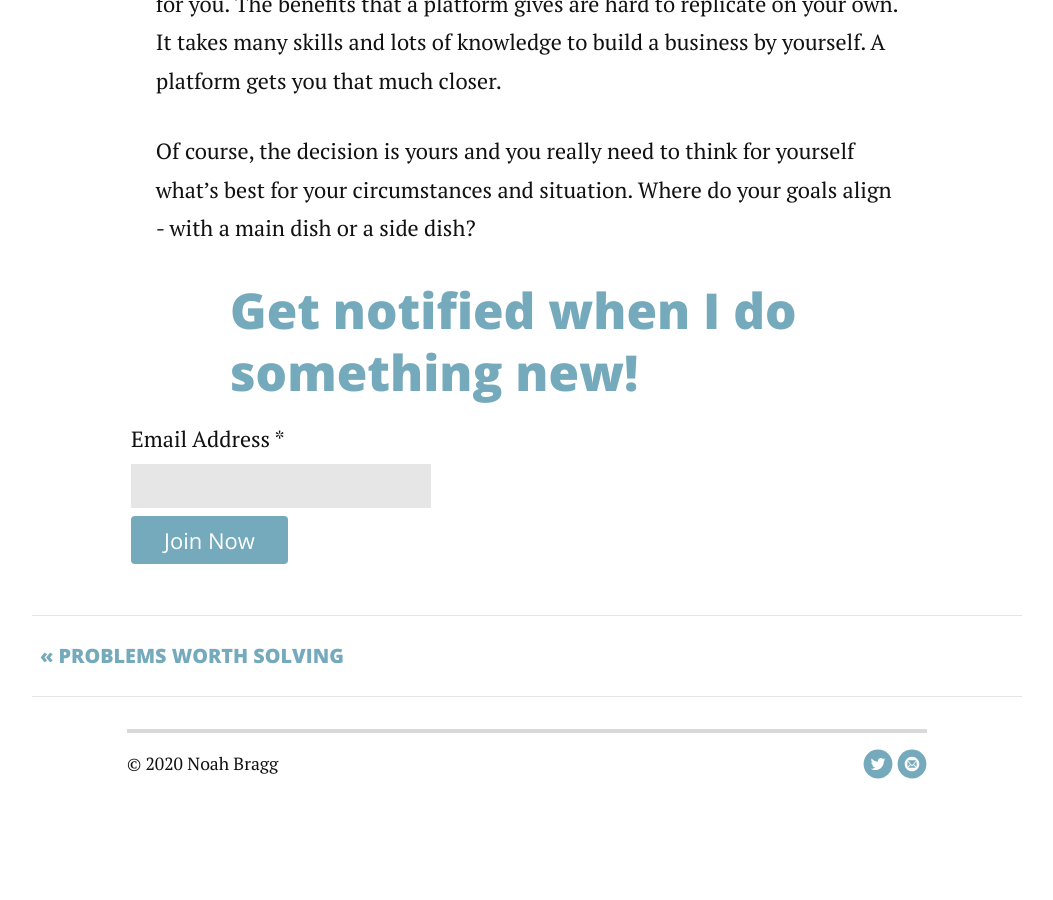
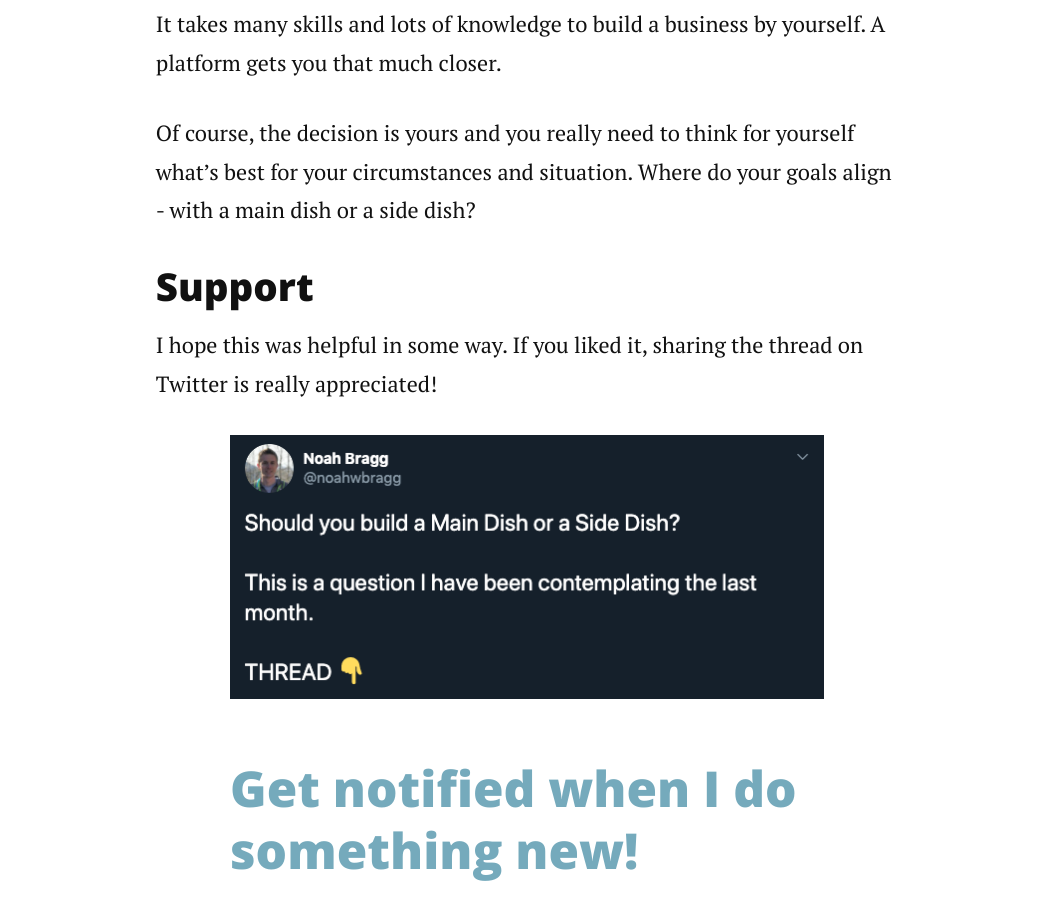
Before and after one commit to normdoow/blog, a Jekyll site: the page built from _posts/2020-21-4-why-im-building-a-side-dish.markdown, in a window 1280 px wide and 900 px high, scrolled down 12655 px. Shown: the whole window, without its empty margins (113-1166 px from the left). Built offline with Jekyll 4.4.1, drawn with Linux system fonts in a browser that asks for light colours; nearby versions of some CDN libraries; comment, search, counter and statistics services are not loaded; before the commit the page ends 13476 px from its top, so only the background shows below that.

Commit message:
added twitter image

```diff
--- a/_posts/2020-21-4-why-im-building-a-side-dish.markdown
+++ b/_posts/2020-21-4-why-im-building-a-side-dish.markdown
@@ -115,7 +115,7 @@
 
 I really like the idea of starting with something small and then building from there. A side dish allows you to do just that. Quicker implementation allows you to get going and level up your skills along the way. Then you will have the ability to tackle bigger problems. Maybe you will eventually even be ready to tackle a main dish!
 
-### Distribution Channels Built For You
+#### Distribution Channels Built For You
 
 This is probably the biggest benefit of a side dish. Most platforms have an app directory or marketplace that allows you to sell directly to their users. Free traffic to your business is a huge perk! It also helps you get started faster because it can take awhile to find other channels that work for your business and build them up.
 
@@ -142,3 +142,8 @@
 If you are a first time founder, I think a side dish could make a lot of sense for you. The benefits that a platform gives are hard to replicate on your own. It takes many skills and lots of knowledge to build a business by yourself. A platform gets you that much closer.
 
 Of course, the decision is yours and you really need to think for yourself what's best for your circumstances and situation. Where do your goals align - with a main dish or a side dish?
+
+### Support
+
+I hope this was helpful in some way. If you liked it, sharing the thread on Twitter is really appreciated!
+<center><a href="https://twitter.com/noahwbragg/status/1252974142711672835"><img style="max-width: 60%;" src="/assets/img/side-dish-twitter.png" alt="" /></a></center>
```
Also changed, not shown: assets/img/side-dish-twitter.png (added).
